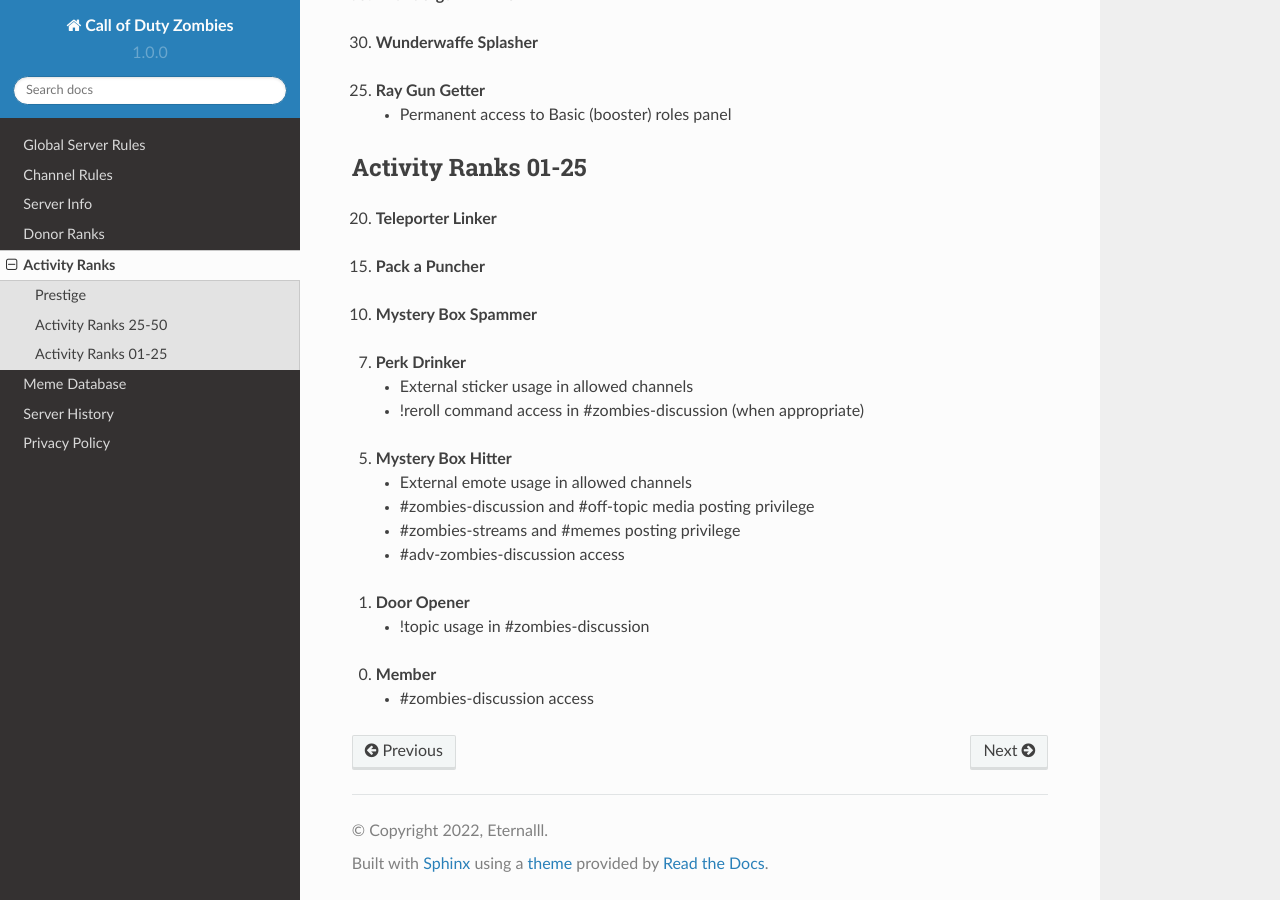
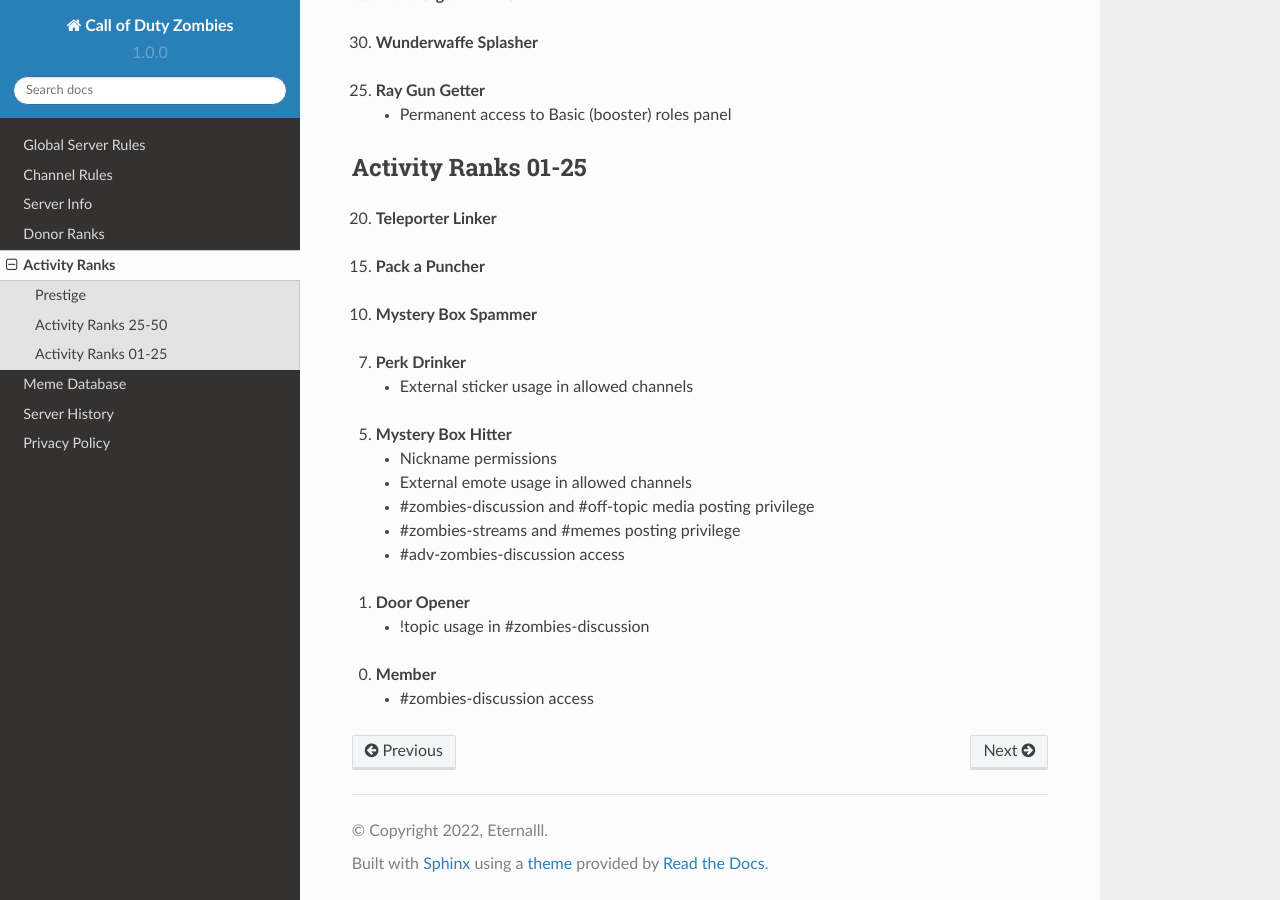
Before and after one commit to EternalllZM/rtd-codz, a Sphinx documentation site: the page built from docs/source/activity_ranks.rst, in a window 1280 px wide and 900 px high, scrolled down 1103 px. Built offline with Sphinx 7.4.7 and the Read the Docs theme 2.0.0, drawn with Linux system fonts in a browser that asks for light colours.

Commit message:
Update activity_ranks.rst

```diff
--- a/docs/source/activity_ranks.rst
+++ b/docs/source/activity_ranks.rst
@@ -71,9 +71,10 @@
 
     • External sticker usage in allowed channels
 
-    • !reroll command access in #zombies-discussion (when appropriate)
 
 05. **Mystery Box Hitter**
+
+    • Nickname permissions
 
     • External emote usage in allowed channels
 
```
